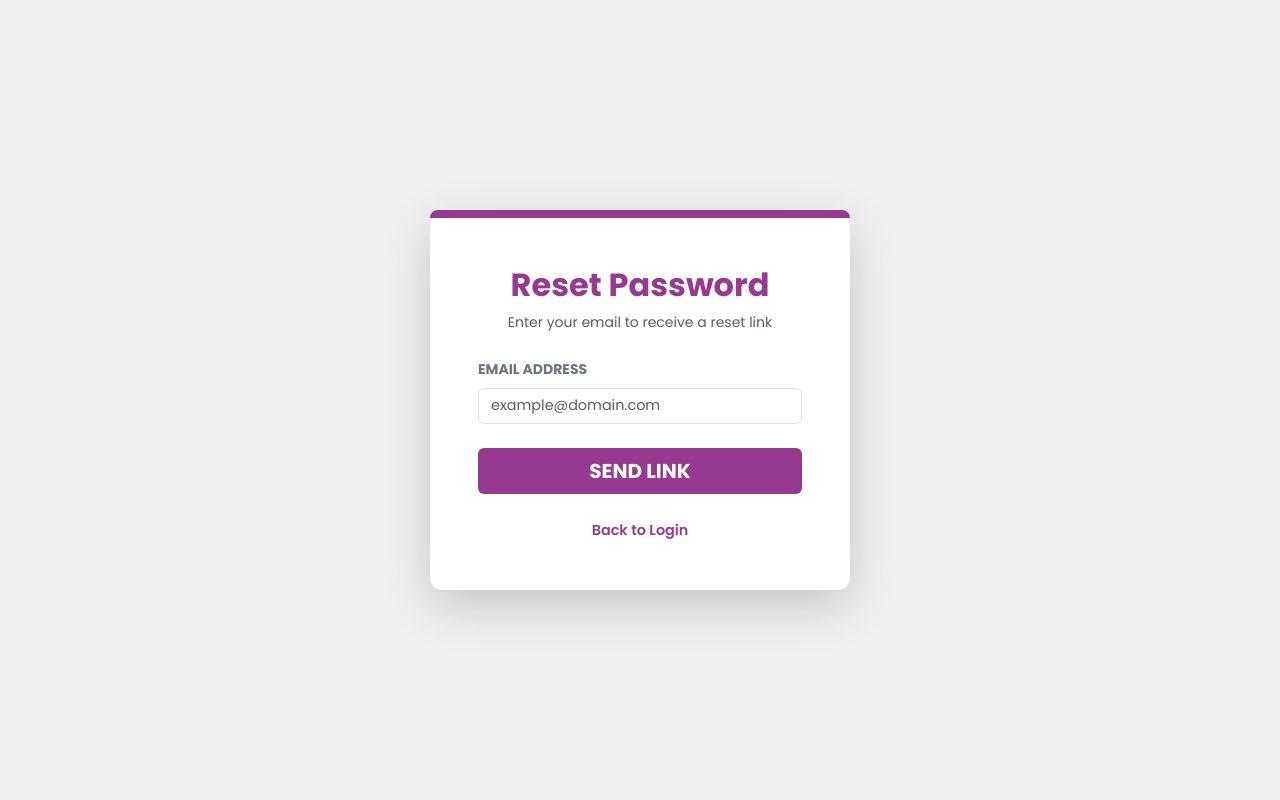
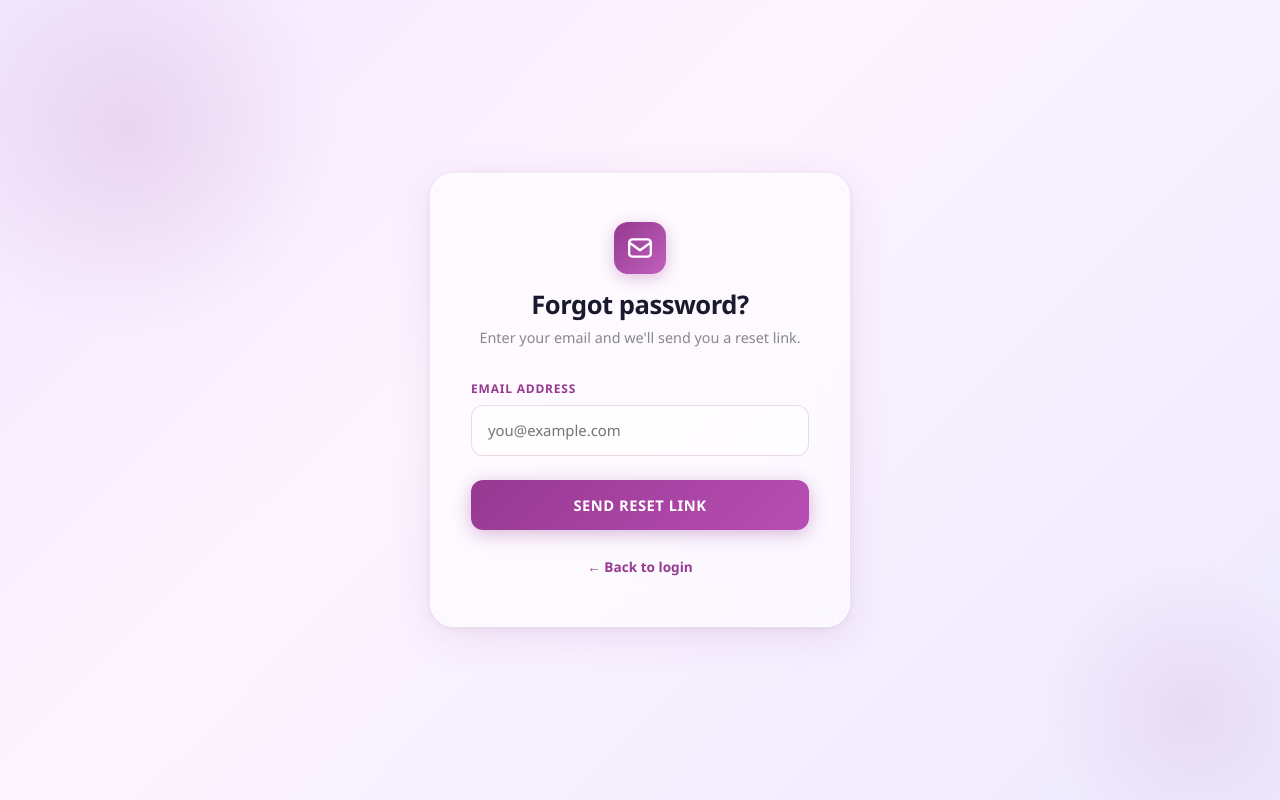
Before and after one commit to nishtha911/email-template-builder, a React (Vite) app in the folder client/: page /forgot-password in a window 1280 px wide. Built offline with nearby package versions, Linux system fonts and the light colour scheme.

Commit message:
implemented reset password feature

```diff
--- a/client/src/pages/ForgotPassword.jsx
+++ b/client/src/pages/ForgotPassword.jsx
@@ -1,61 +1,174 @@
 import { useState } from 'react';
+import { Link } from 'react-router-dom';
 import axios from 'axios';
-import { Link } from 'react-router-dom';
+
+const glassCard = {
+  background: 'rgba(255, 255, 255, 0.55)',
+  backdropFilter: 'blur(20px)',
+  WebkitBackdropFilter: 'blur(20px)',
+  borderRadius: '24px',
+  border: '1px solid rgba(255, 255, 255, 0.7)',
+  boxShadow: '0 8px 40px rgba(150, 57, 145, 0.12), 0 1.5px 8px rgba(0,0,0,0.07)',
+};
+
+const inputStyle = {
+  width: '100%',
+  padding: '13px 16px',
+  fontSize: '0.93rem',
+  borderRadius: '12px',
+  border: '1.5px solid rgba(150, 57, 145, 0.18)',
+  background: 'rgba(255,255,255,0.7)',
+  outline: 'none',
+  transition: 'border 0.2s, box-shadow 0.2s',
+  fontFamily: 'inherit',
+  color: '#2d2d2d',
+  boxSizing: 'border-box',
+};
 
 const ForgotPassword = () => {
   const [email, setEmail] = useState('');
-    const [message, setMessage] = useState('');
+  const [loading, setLoading] = useState(false);
+  const [sent, setSent] = useState(false);
+  const [error, setError] = useState('');
 
-    const handleForgot = async (e) => {
+  const handleSubmit = async (e) => {
     e.preventDefault();
+    setLoading(true);
+    setError('');
     try {
       await axios.post('http://localhost:5000/api/auth/forgot-password', { email });
-            setMessage("Check your terminal (Mock Email) for the reset link.");
+      setSent(true);
     } catch (err) {
-            alert(err.response?.data?.message || "Error sending request");
+      setError(err.response?.data?.message || 'Something went wrong. Please try again.');
+    } finally {
+      setLoading(false);
     }
   };
 
   return (
-        <div className="container-fluid vh-100 d-flex align-items-center justify-content-center" style={{ backgroundColor: '#f0f0f0' }}>
-            <div className="card border-0 shadow-lg" style={{ width: '100%', maxWidth: '420px', borderRadius: '12px' }}>
-                <div style={{ height: '8px', backgroundColor: 'var(--primary-theme)', borderRadius: '12px 12px 0 0' }}></div>
+    <div style={{
+      minHeight: '100vh',
+      display: 'flex',
+      alignItems: 'center',
+      justifyContent: 'center',
+      background: 'linear-gradient(135deg, #f3e8ff 0%, #fdf4ff 40%, #ede9fe 100%)',
+      fontFamily: "'Segoe UI', system-ui, sans-serif",
+      position: 'relative',
+      overflow: 'hidden',
+    }}>
+      <div style={{
+        position: 'absolute', width: 420, height: 420, borderRadius: '50%',
+        background: 'radial-gradient(circle, rgba(150,57,145,0.13) 0%, transparent 70%)',
+        top: -80, left: -80, pointerEvents: 'none',
+      }} />
+      <div style={{
+        position: 'absolute', width: 300, height: 300, borderRadius: '50%',
+        background: 'radial-gradient(circle, rgba(150,57,145,0.09) 0%, transparent 70%)',
+        bottom: -60, right: -60, pointerEvents: 'none',
+      }} />
 
-                <div className="card-body p-5">
-                    <div className="text-center mb-4">
-                        <h2 className="fw-bold" style={{ color: 'var(--primary-theme)' }}>Reset Password</h2>
-                        <p className="text-muted small">Enter your email to receive a reset link</p>
+      <div style={{ ...glassCard, width: '100%', maxWidth: 420, padding: '48px 40px' }}>
+        <div style={{ textAlign: 'center', marginBottom: 32 }}>
+          <div style={{
+            display: 'inline-flex', alignItems: 'center', justifyContent: 'center',
+            width: 52, height: 52, borderRadius: '14px',
+            background: 'linear-gradient(135deg, #963991, #c060bb)',
+            boxShadow: '0 4px 16px rgba(150,57,145,0.3)',
+            marginBottom: 16,
+          }}>
+            <svg width="26" height="26" viewBox="0 0 24 24" fill="none" stroke="white" strokeWidth="2.2" strokeLinecap="round" strokeLinejoin="round">
+              <rect x="2" y="4" width="20" height="16" rx="3" />
+              <path d="m22 7-10 7L2 7" />
+            </svg>
           </div>
 
-                    {message ? (
-                        <div className="alert alert-success small">{message}</div>
+          {!sent ? (
+            <>
+              <h2 style={{ margin: '0 0 6px', fontWeight: 800, fontSize: '1.6rem', color: '#1a1a2e', letterSpacing: '-0.5px' }}>
+                Forgot password?
+              </h2>
+              <p style={{ margin: 0, color: '#888', fontSize: '0.9rem' }}>
+                Enter your email and we'll send you a reset link.
+              </p>
+            </>
           ) : (
-                        <form onSubmit={handleForgot}>
-                            <div className="mb-4">
-                                <label className="form-label small fw-bold text-secondary">EMAIL ADDRESS</label>
+            <>
+              <h2 style={{ margin: '0 0 6px', fontWeight: 800, fontSize: '1.6rem', color: '#1a1a2e', letterSpacing: '-0.5px' }}>
+                Check your email
+              </h2>
+              <p style={{ margin: 0, color: '#888', fontSize: '0.9rem' }}>
+                We sent a reset link to <strong style={{ color: '#963991' }}>{email}</strong>
+              </p>
+            </>
+          )}
+        </div>
+
+        {!sent ? (
+          <>
+            {error && (
+              <div style={{
+                background: 'rgba(220,38,38,0.08)', border: '1px solid rgba(220,38,38,0.2)',
+                borderRadius: '10px', padding: '10px 14px', marginBottom: 20,
+                color: '#dc2626', fontSize: '0.85rem', textAlign: 'center',
+              }}>
+                {error}
+              </div>
+            )}
+
+            <form onSubmit={handleSubmit}>
+              <div style={{ marginBottom: 24 }}>
+                <label style={{ display: 'block', fontSize: '0.75rem', fontWeight: 700, color: '#963991', letterSpacing: '0.8px', marginBottom: 7, textTransform: 'uppercase' }}>
+                  Email Address
+                </label>
                 <input
                   type="email"
-                                    className="form-control"
-                                    placeholder="example@domain.com"
-                                    style={{ fontSize: '0.9rem', borderRadius: '6px' }}
+                  placeholder="you@example.com"
+                  style={inputStyle}
                   value={email}
                   onChange={(e) => setEmail(e.target.value)}
+                  onFocus={(e) => { e.target.style.border = '1.5px solid #963991'; e.target.style.boxShadow = '0 0 0 3px rgba(150,57,145,0.1)'; }}
+                  onBlur={(e) => { e.target.style.border = '1.5px solid rgba(150,57,145,0.18)'; e.target.style.boxShadow = 'none'; }}
                   required
                 />
               </div>
+
               <button
                 type="submit"
-                                className="btn btn-lg w-100 fw-bold text-white"
-                                style={{ backgroundColor: 'var(--primary-theme)', border: 'none', borderRadius: '6px' }}
+                disabled={loading}
+                style={{
+                  width: '100%', padding: '14px', fontSize: '0.92rem', fontWeight: 700,
+                  color: 'white', border: 'none', borderRadius: '12px', cursor: loading ? 'not-allowed' : 'pointer',
+                  background: loading ? '#c097be' : 'linear-gradient(135deg, #963991, #b84db3)',
+                  boxShadow: loading ? 'none' : '0 4px 18px rgba(150,57,145,0.35)',
+                  transition: 'all 0.2s', letterSpacing: '0.5px',
+                }}
+                onMouseOver={(e) => { if (!loading) e.target.style.transform = 'translateY(-1px)'; }}
+                onMouseOut={(e) => { e.target.style.transform = 'translateY(0)'; }}
               >
-                                SEND LINK
+                {loading ? 'Sending...' : 'SEND RESET LINK'}
               </button>
             </form>
+          </>
+        ) : (
+          <div style={{
+            background: 'rgba(150,57,145,0.06)',
+            border: '1px solid rgba(150,57,145,0.15)',
+            borderRadius: '14px', padding: '20px',
+            textAlign: 'center',
+          }}>
+            <p style={{ margin: '0 0 6px', fontSize: '0.85rem', color: '#666', lineHeight: 1.6 }}>
+              A password reset link has been sent to your email. Please check your inbox and click the link to reset your password.
+            </p>
+            <p style={{ margin: 0, fontSize: '0.8rem', color: '#aaa' }}>
+              The link expires in <strong>1 hour</strong>.
+            </p>
+          </div>
         )}
 
-                    <div className="text-center mt-4">
-                        <Link to="/login" style={{ color: 'var(--primary-theme)', fontWeight: '600', textDecoration: 'none', fontSize: '0.9rem' }}>Back to Login</Link>
-                    </div>
+        <div style={{ textAlign: 'center', marginTop: 24 }}>
+          <Link to="/login" style={{ color: '#963991', fontWeight: 700, textDecoration: 'none', fontSize: '0.85rem' }}>
+            ← Back to login
+          </Link>
         </div>
       </div>
     </div>
```
Also changed, not shown: 2 other files (tests, documents, lock files or other folders). Lines whose indentation alone changed are shown as unchanged.
